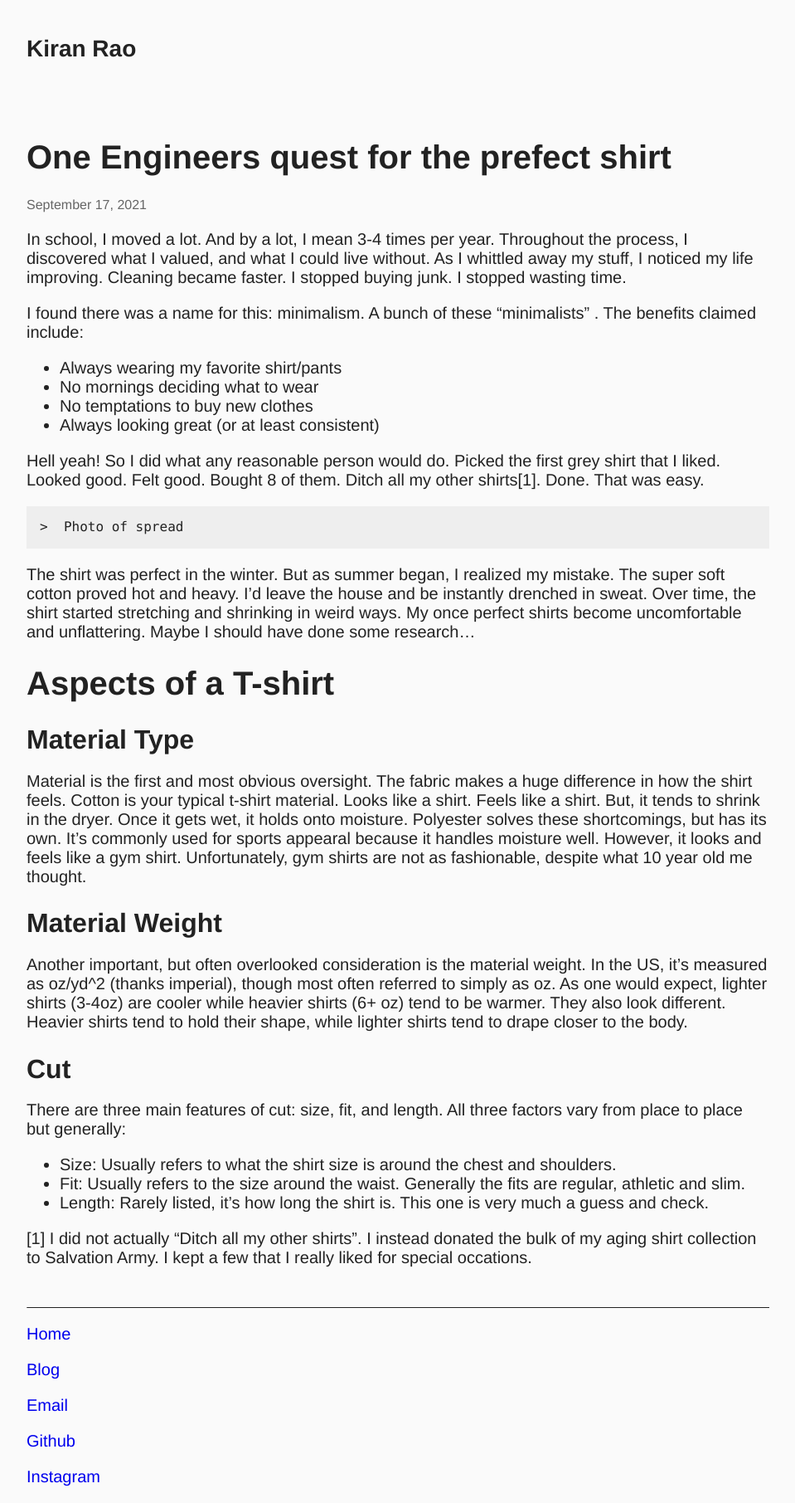
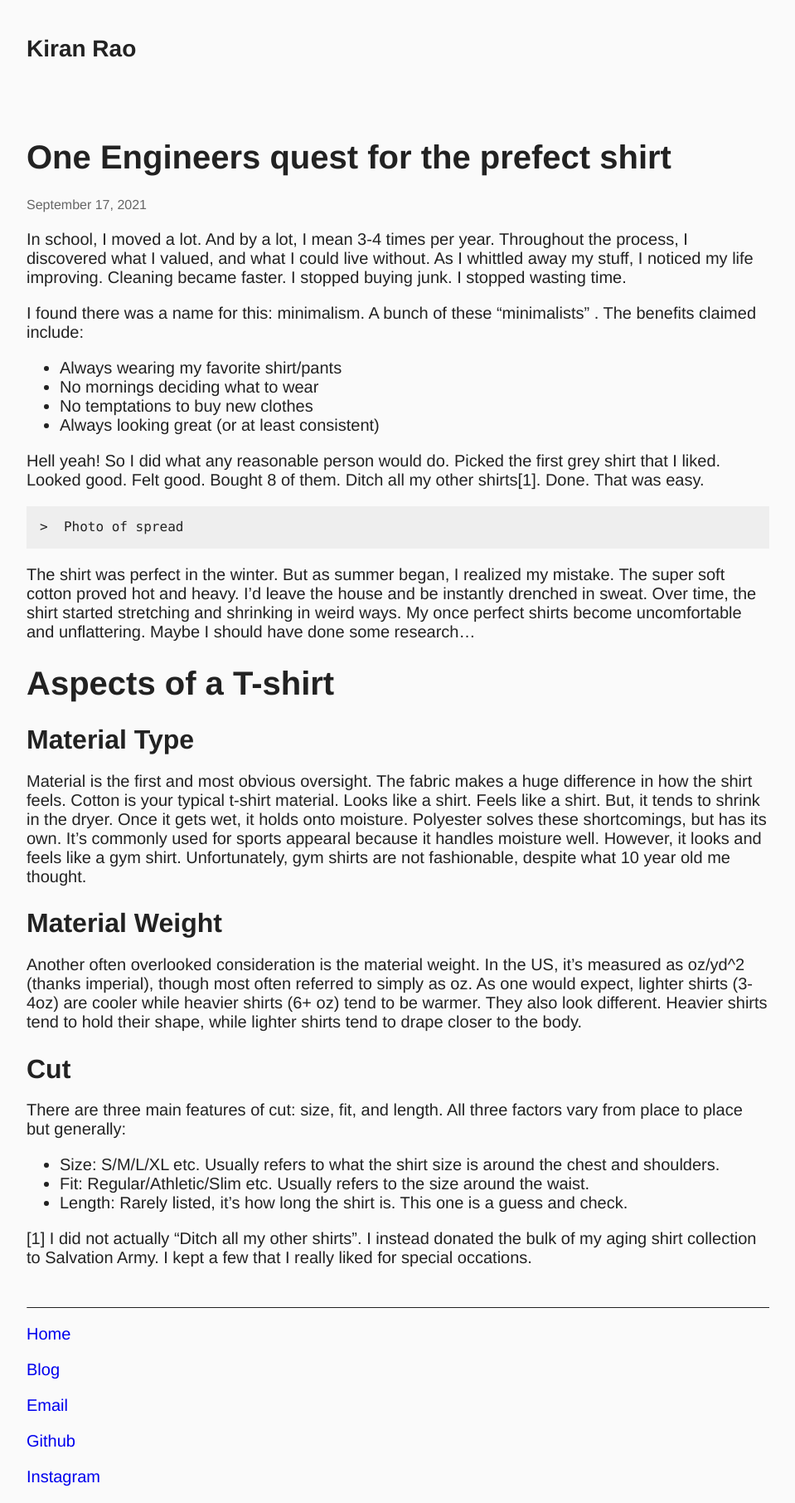
Before and after one commit to Kiran-Rao/kiran-rao.github.io, a Jekyll site: the page built from docs/_posts/2021-09-17-perfect-shirt.md, in a window 1280 px wide. Shown: the whole page at 83% size, without its empty margins (160-1119 px from the left). Built offline with Jekyll 4.4.1, drawn with Linux system fonts in a browser that asks for light colours.

Commit message:
Additional First Round Edits

```diff
--- a/docs/_posts/2021-09-17-perfect-shirt.md
+++ b/docs/_posts/2021-09-17-perfect-shirt.md
@@ -26,18 +26,18 @@ The shirt was perfect in the winter. But as summer began, I realized my mistake.
 
 ## Material Type
 
-Material is the first and most obvious oversight. The fabric makes a huge difference in how the shirt feels. Cotton is your typical t-shirt material. Looks like a shirt. Feels like a shirt. But, it tends to shrink in the dryer. Once it gets wet, it holds onto moisture. Polyester solves these shortcomings, but has its own. It's commonly used for sports appearal because it handles moisture well. However, it looks and feels like a gym shirt. Unfortunately, gym shirts are not as fashionable, despite what 10 year old me thought.
+Material is the first and most obvious oversight. The fabric makes a huge difference in how the shirt feels. Cotton is your typical t-shirt material. Looks like a shirt. Feels like a shirt. But, it tends to shrink in the dryer. Once it gets wet, it holds onto moisture. Polyester solves these shortcomings, but has its own. It's commonly used for sports appearal because it handles moisture well. However, it looks and feels like a gym shirt. Unfortunately, gym shirts are not fashionable, despite what 10 year old me thought.
 
 ## Material Weight
 
-Another important, but often overlooked consideration is the material weight. In the US, it's measured as oz/yd^2 (thanks imperial), though most often referred to simply as oz. As one would expect, lighter shirts (3-4oz) are cooler while heavier shirts (6+ oz) tend to be warmer. They also look different. Heavier shirts tend to hold their shape, while lighter shirts tend to drape closer to the body.
+Another often overlooked consideration is the material weight. In the US, it's measured as oz/yd^2 (thanks imperial), though most often referred to simply as oz. As one would expect, lighter shirts (3-4oz) are cooler while heavier shirts (6+ oz) tend to be warmer. They also look different. Heavier shirts tend to hold their shape, while lighter shirts tend to drape closer to the body.
 
 ## Cut
 
 There are three main features of cut: size, fit, and length. All three factors vary from place to place but generally:
 
-- Size: Usually refers to what the shirt size is around the chest and shoulders.
-- Fit: Usually refers to the size around the waist. Generally the fits are regular, athletic and slim.
-- Length: Rarely listed, it's how long the shirt is. This one is very much a guess and check.
+- Size: S/M/L/XL etc. Usually refers to what the shirt size is around the chest and shoulders.
+- Fit: Regular/Athletic/Slim etc. Usually refers to the size around the waist.
+- Length: Rarely listed, it's how long the shirt is. This one is a guess and check.
 
 [1] I did not actually "Ditch all my other shirts". I instead donated the bulk of my aging shirt collection to Salvation Army. I kept a few that I really liked for special occations.
```
